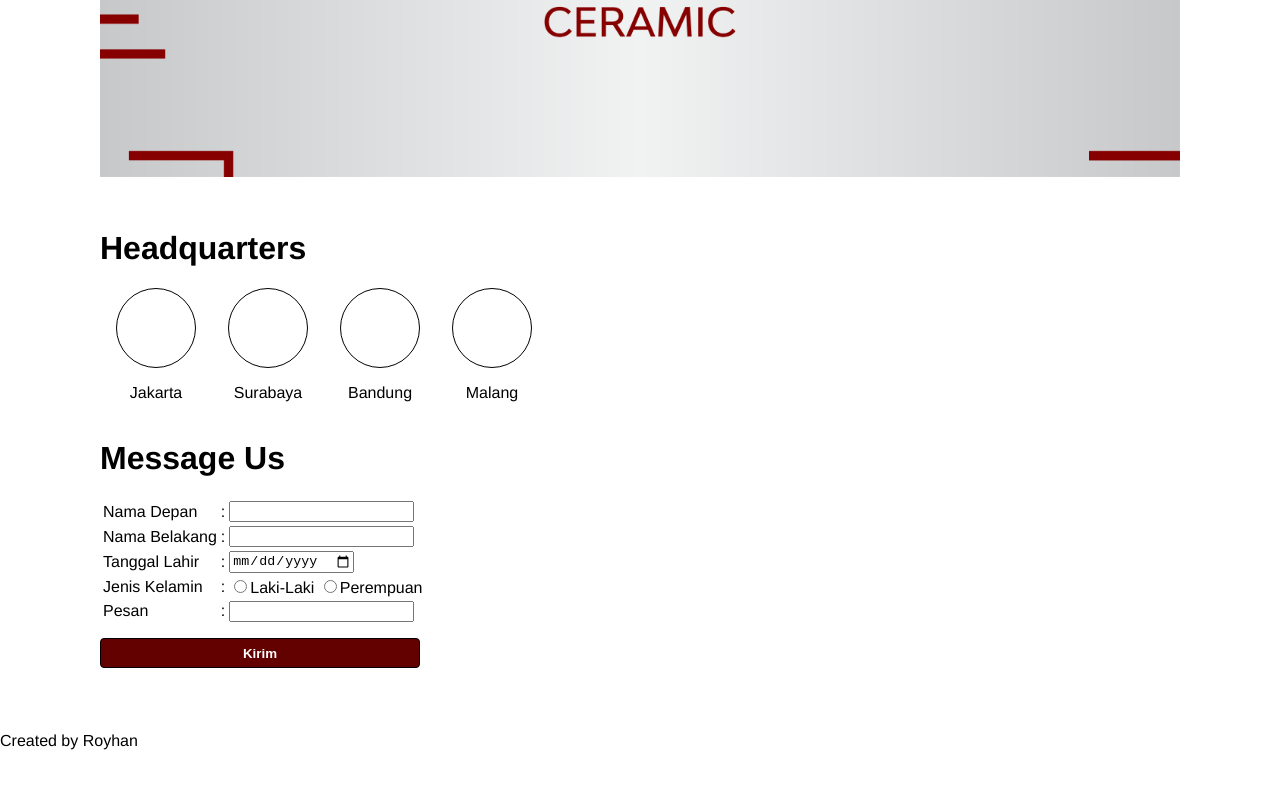
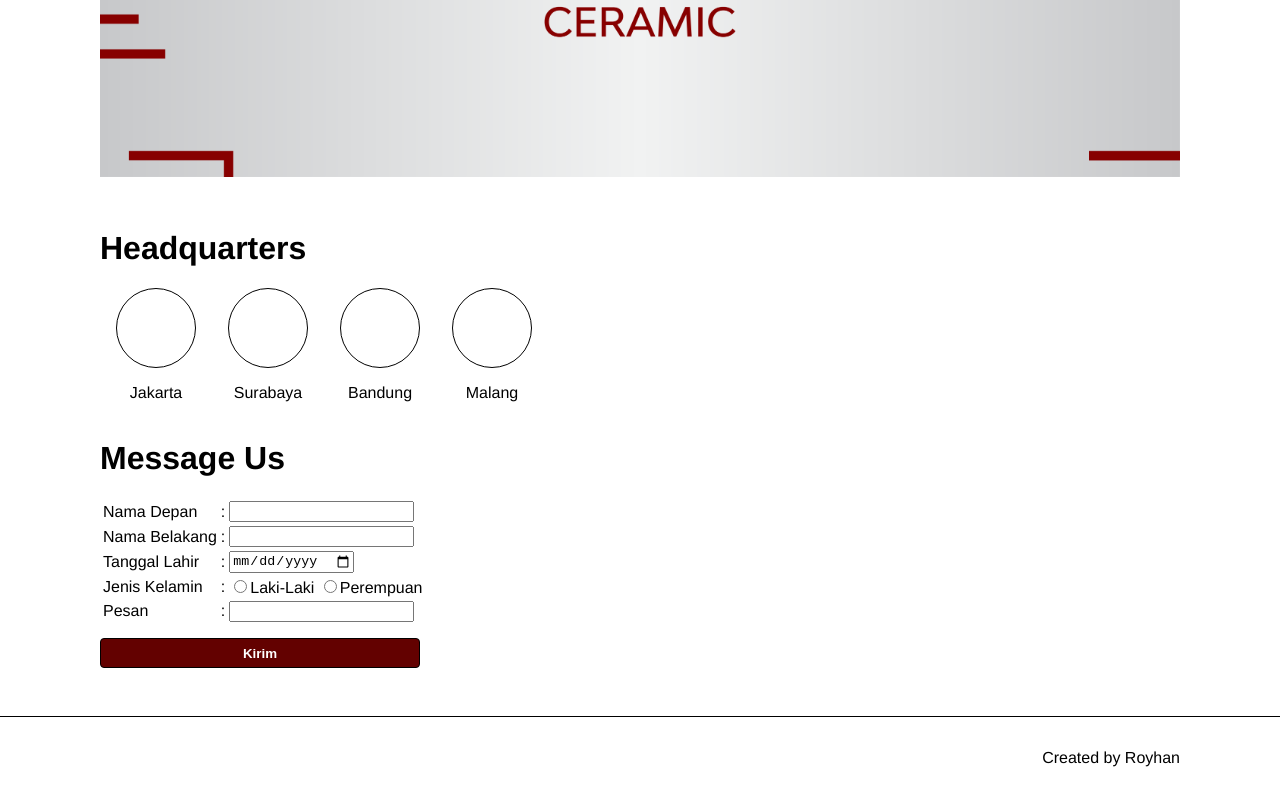
Before and after one commit to revou-fundamental-course/29-may-23-Royhan-1, a website: page index.html in a window 1280 px wide. Shown: the part 546-1345 px from the top of the page. Before the commit the page ends 1312 px from the top, so only its background shows below. Drawn offline with Linux system fonts and the light colour scheme.

Commit message:
add css for footer element

```diff
--- a/css/style.css
+++ b/css/style.css
@@ -132,3 +132,10 @@ header {
 #kirim:hover {
     background-color: #870000;
 }
+
+footer {
+    display: block;
+    text-align: right;
+    padding: 1em 100px 1em 100px;
+    border-top: 1px solid #000;
+}
```
